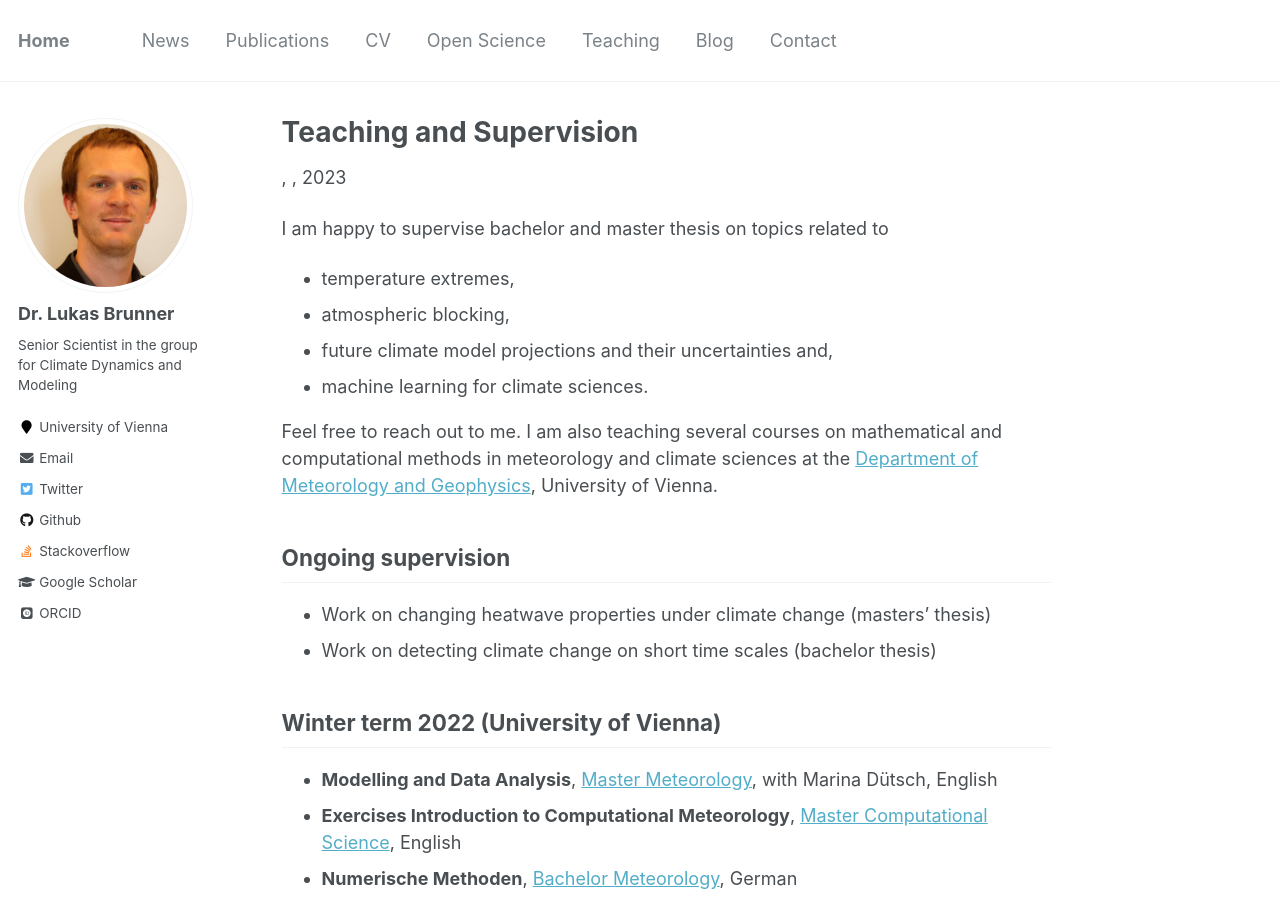
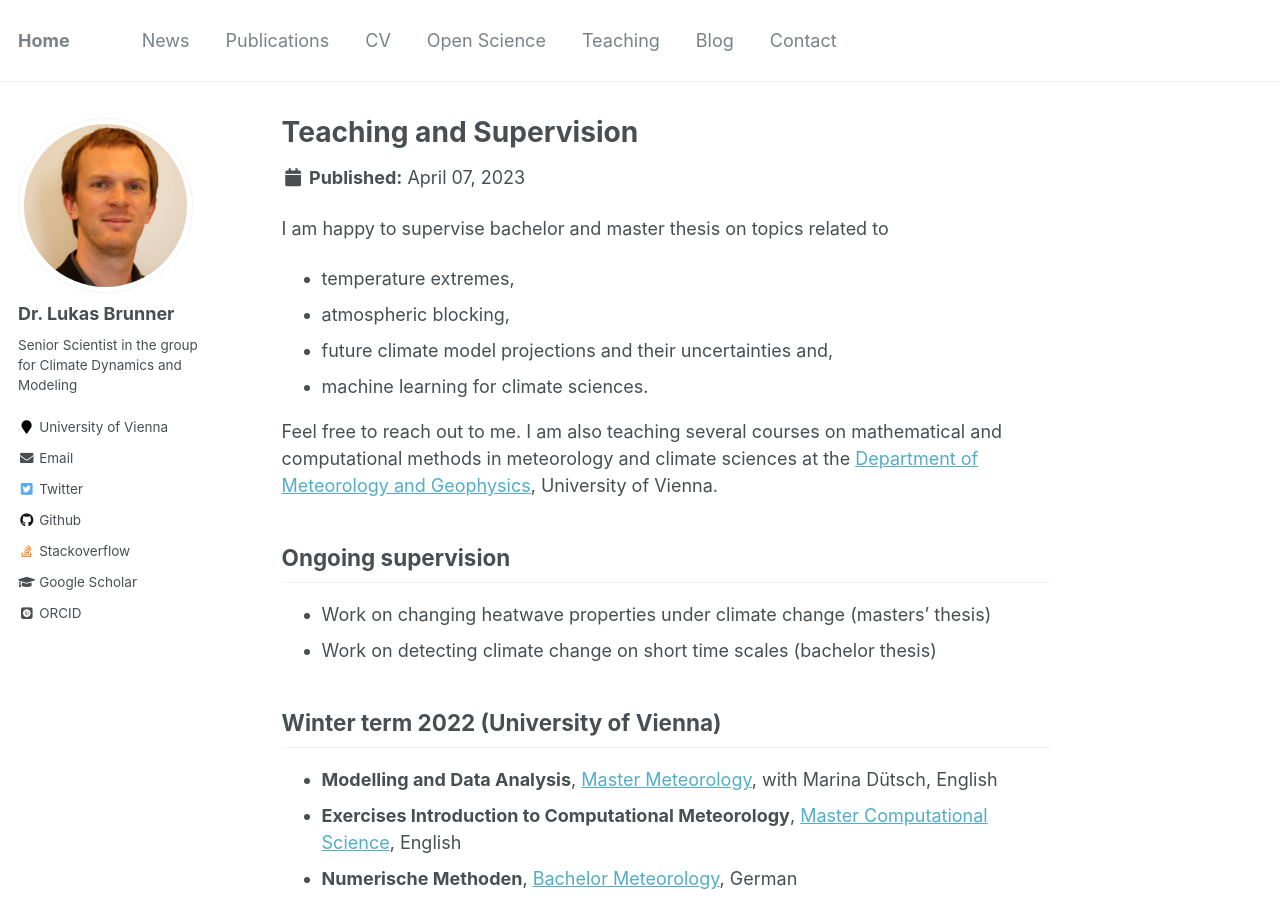
Before and after one commit to lukasbrunner/lukasbrunner.github.io, a Jekyll site: the page built from _teaching/teaching.md, in a window 1280 px wide and 900 px high. Built offline with Jekyll 4.4.1, drawn with Linux system fonts in a browser that asks for light colours; some web fonts are replaced.

Commit message:
Fix date

```diff
--- a/_layouts/single.html
+++ b/_layouts/single.html
@@ -34,7 +34,7 @@ layout: default
           <p class="page__date"><strong><i class="fa fa-fw fa-calendar" aria-hidden="true"></i> {{ site.data.ui-text[site.locale].date_label | default: "Published:" }}</strong> <time datetime="{{ page.modified | date: "%Y-%m-%d" }}">{{ page.modified | date: "%B %d, %Y" }}</time></p>
         {% endif %}
 
-        {% if page.collection == 'teaching' %}
+        {% if page.collection == 'teaching____' %}
           <p> {{ page.type }}, <i>{{ page.venue }}</i>, {{ page.date | default: "1900-01-01" | date: "%Y" }} </p>
         {% elsif page.venue and page.date %}
           <p>Published in <i>{{ page.venue }}</i>, {{ page.date | default: "1900-01-01" | date: "%Y" }} </p>
```
